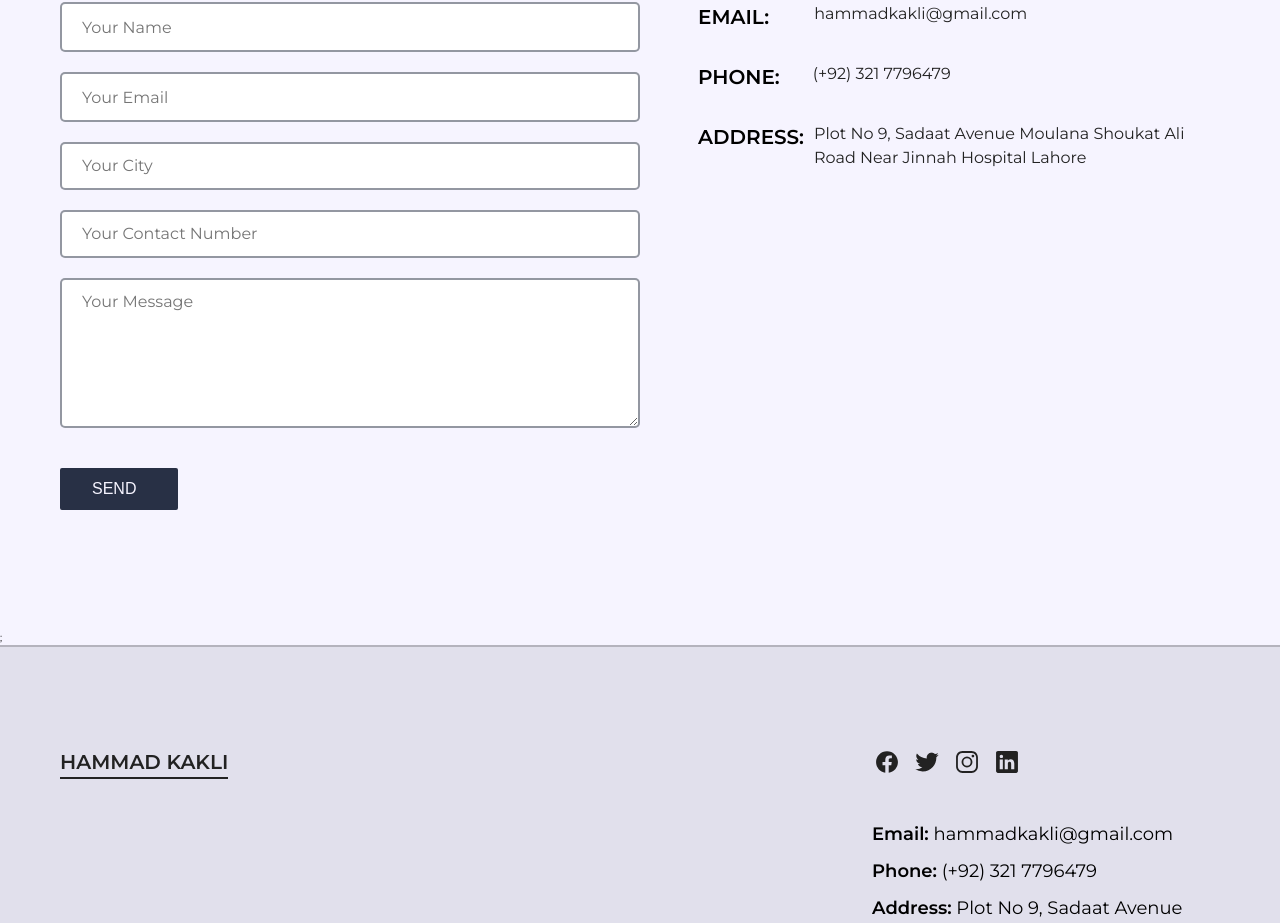
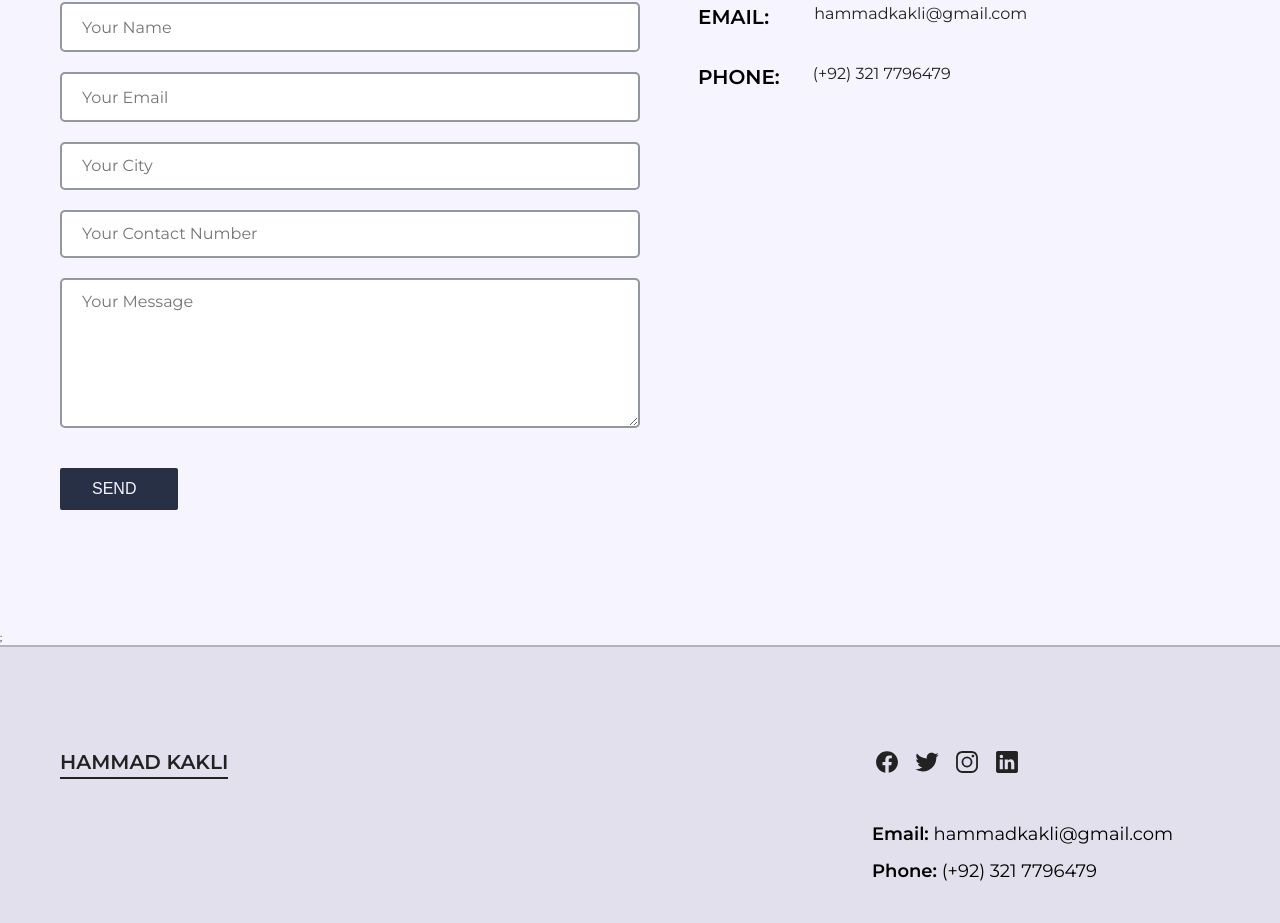
Before and after one commit to umerkang66/hammad-portfolio, a Next.js app: page /contact in a window 1280 px wide. Shown: the part 280-1203 px from the top of the page. Built offline with nearby package versions, Linux system fonts and the light colour scheme.

Commit message:
remove address from footer and contact page

```diff
--- a/components/contact-page/contact.tsx
+++ b/components/contact-page/contact.tsx
@@ -171,18 +171,6 @@ const ContactComponent: FC = (): ReactElement => {
               </h3>
               <p className="paragraph">(+92) 321 7796479</p>
             </div>
-
-            <div className={styles.contact__right_info}>
-              <h3
-                className={`heading-tertiary ${styles.contact__right_heading}`}
-              >
-                Address:
-              </h3>
-              <p className="paragraph">
-                Plot No 9, Sadaat Avenue Moulana Shoukat Ali Road Near Jinnah
-                Hospital Lahore
-              </p>
-            </div>
           </div>
         </div>
       </div>
--- a/components/layout/footer/footer.tsx
+++ b/components/layout/footer/footer.tsx
@@ -22,14 +22,9 @@ const Footer: FC = (): ReactElement => {
                 <span className="paragraph--footer__bold">Email:</span>{' '}
                 hammadkakli@gmail.com
               </p>
-              <p className="paragraph paragraph--footer">
+              <p className="paragraph paragraph--footer u-margin-bottom-medium">
                 <span className="paragraph--footer__bold">Phone:</span> (+92)
                 321 7796479
-              </p>
-              <p className="paragraph paragraph--footer u-margin-bottom-medium">
-                <span className="paragraph--footer__bold">Address:</span> Plot
-                No 9, Sadaat Avenue Moulana Shoukat Ali Road Near Jinnah
-                Hospital Lahore
               </p>
             </div>
 
```
